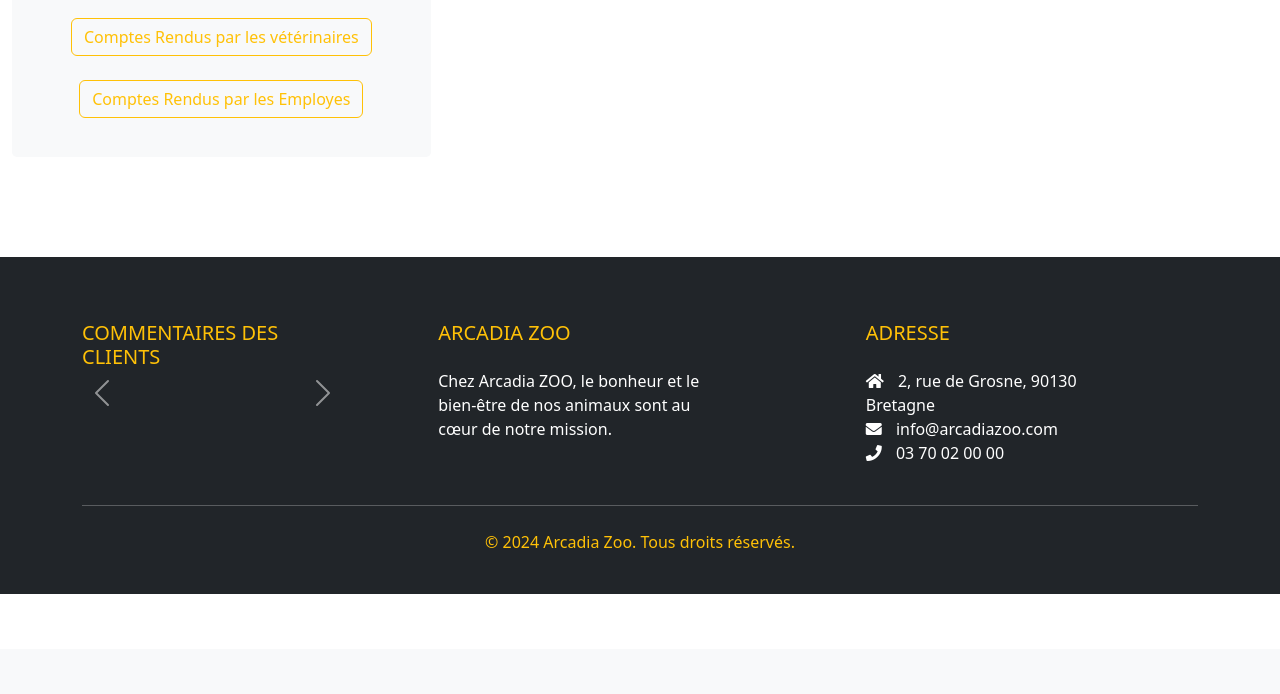
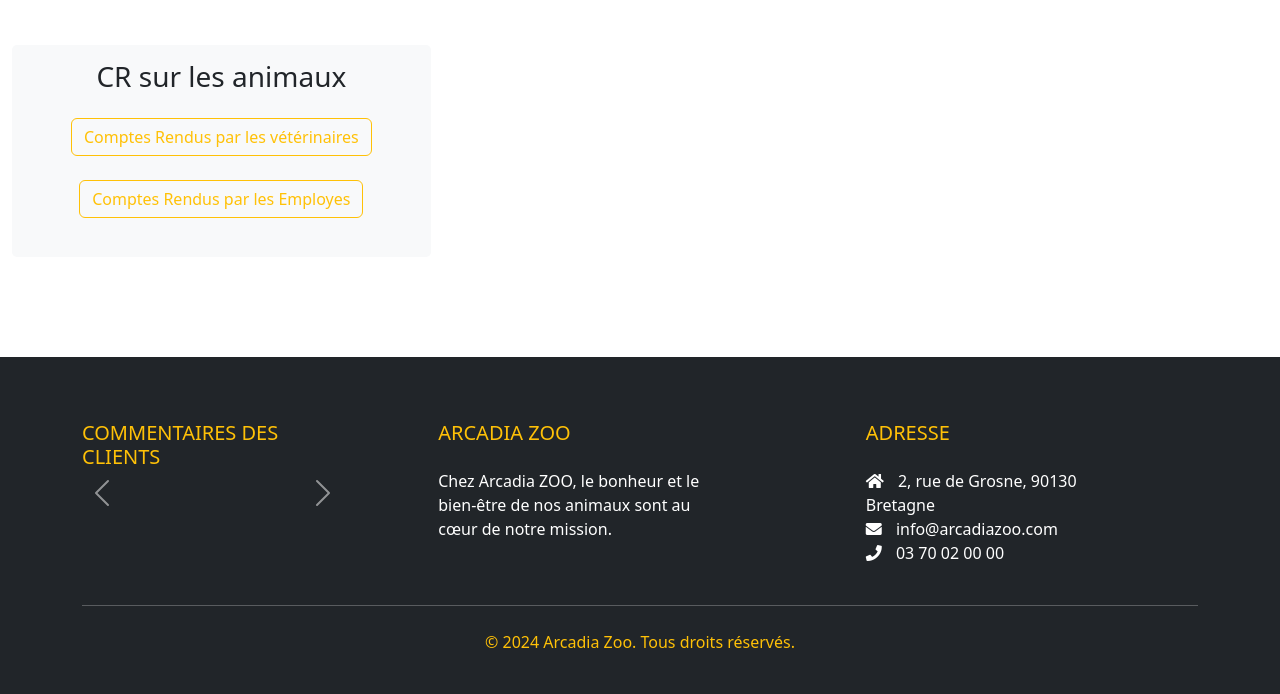
Before and after one commit to FredJoua/Arcadia_zoo, a PHP site: page /crudEmployes/adminPageVeterinaires.php in a window 1280 px wide. Shown: the part 151-845 px from the top of the page. Before the commit the page ends 745 px from the top, so only its background shows below. Run offline with PHP 8.4, Linux system fonts and the light colour scheme; data that the repository does not hold is empty; some libraries are stand-ins or nearby versions.

Commit message:
pageVété_dimanche 21/07

```diff
--- a/crudEmployes/adminPageVeterinaires.php
+++ b/crudEmployes/adminPageVeterinaires.php
@@ -4,13 +4,20 @@
 <head>
     <meta charset="UTF-8">
     <meta name="viewport" content="width=device-width, initial-scale=1.0">
+    <title>Espace Vétérinaires</title>
+
     <link href="https://cdn.jsdelivr.net/npm/bootstrap@5.3.1/dist/css/bootstrap.min.css" rel="stylesheet" integrity="sha384-4bw+/aepP/YC94hEpVNVgiZdgIC5+VKNBQNGCHeKRQN+PtmoHDEXuppvnDJzQIu9" crossorigin="anonymous">
-
     <link rel="stylesheet" href="../style.css">
 
-    <title>Espace Vétérinaires</title>
+    <!-- Custom CSS -->
+    <style>
+        body {
+            padding-top: 100px;
+        }
+
+    </style>
+
 </head>
-
 
 <body>
     <?php include_once "../headerLogout.php"; ?>
```
